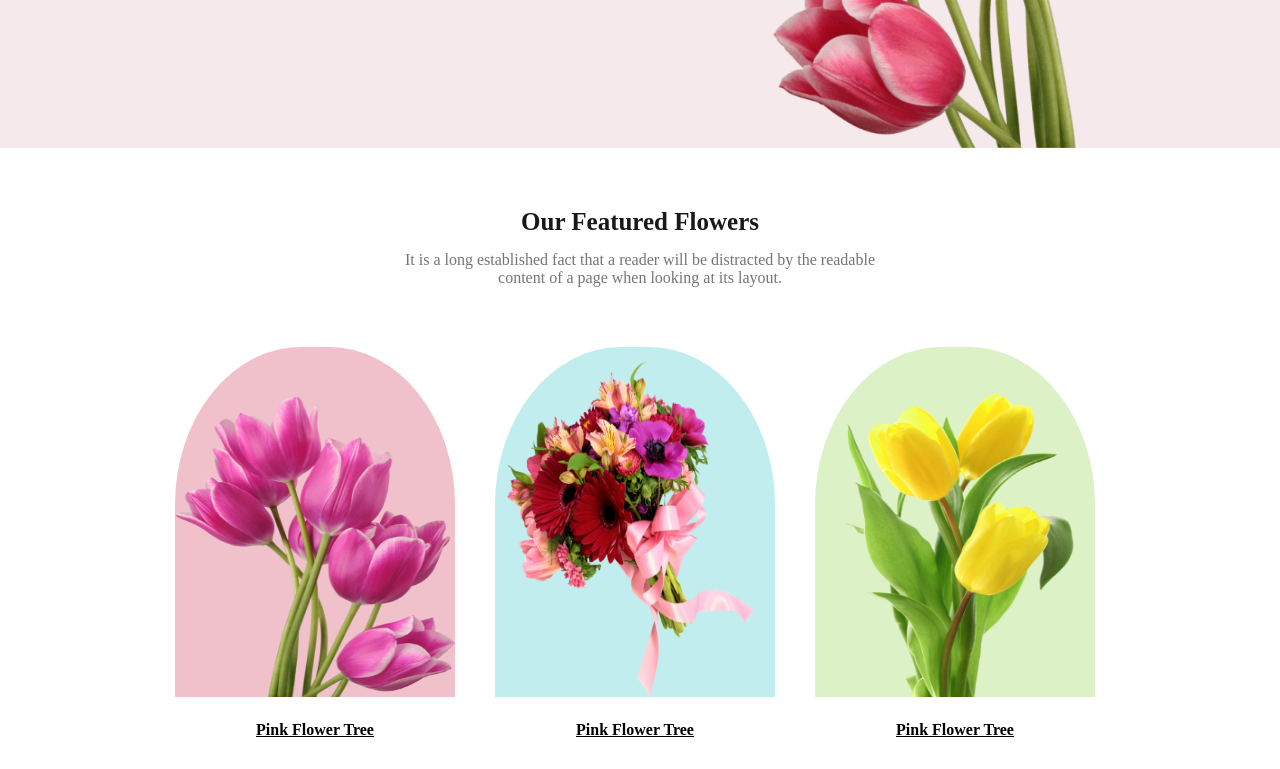
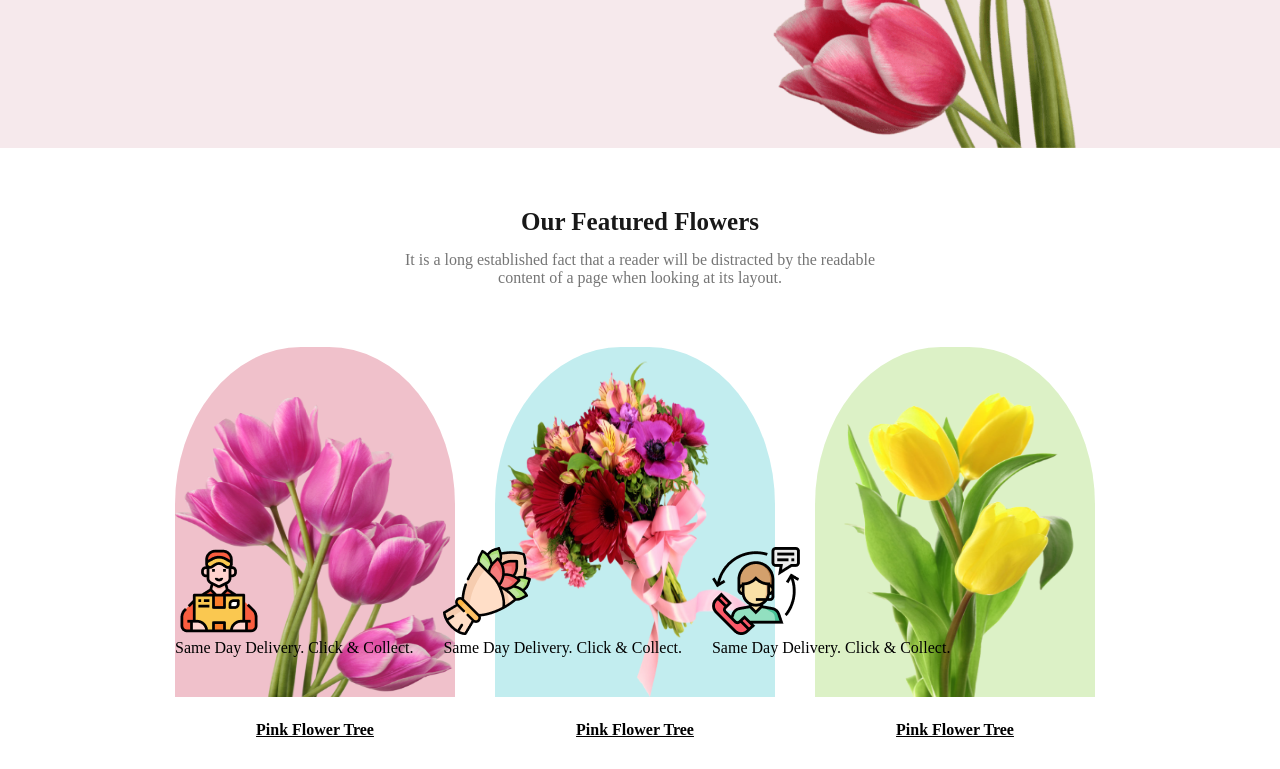
Before and after one commit to Aporna16/flower-shop, a plain HTML site: page index.html in a window 1280 px wide. Shown: the part 512-1281 px from the top of the page. Drawn offline with Linux system fonts and the light colour scheme.

Commit message:
part2 push

```diff
--- a/index.html
+++ b/index.html
@@ -10,7 +10,6 @@
 
 <body>
     <!-- Banner part -->
-
     <header>
         <div class="banner">
             <div class="banner-content">
@@ -29,23 +28,38 @@
             <h3 class="section-title">Our Featured Flowers</h3>
             <p class="section-description">It is a long established fact that a reader will be distracted by the
                 readable <br> content of a page when looking at its layout.</p>
-             <div class="feature-container">
+            <div class="feature-container">
                 <!-- .skill*4>img+h3.skill-title+p.skill-description -->
                 <div class="feature">
                     <img class="feature-img1" src="images/pngwing 6.png" alt="">
-                     <h3 class="feature-title">Pink Flower Tree</h3>
+                    <h3 class="feature-title">Pink Flower Tree</h3>
                 </div>
                 <div class="feature">
                     <img class="feature-img2" src="images/pngwing 5.png" alt="">
-                     <h3 class="feature-title">Pink Flower Tree</h3>
+                    <h3 class="feature-title">Pink Flower Tree</h3>
                 </div>
                 <div class="feature">
                     <img class="feature-img3" src="images/pngwing 7.png" alt="">
-                     <h3 class="feature-title">Pink Flower Tree</h3>
+                    <h3 class="feature-title">Pink Flower Tree</h3>
                 </div>
-             </div>
+            </div>
         </section>
-
+        <section>
+            <div class="part-2-container">
+                <div>
+                    <img src="images/Group 57.png" alt="" srcset="">
+                    <p>Same Day Delivery. Click & Collect.</p>
+                </div>
+                <div>
+                    <img src="images/Group 58.png" alt="" srcset="">
+                    <p>Same Day Delivery. Click & Collect.</p>
+                </div>
+                <div>
+                    <img src="images/Group 59.png" alt="" srcset="">
+                    <p>Same Day Delivery. Click & Collect.</p>
+                </div>
+            </div>
+        </section>
     </main>
 </body>
 
--- a/styles/style.css
+++ b/styles/style.css
@@ -65,19 +65,18 @@ main {
     margin: 0 auto;
 }
 
-main section {
+.features {
     margin-top: 60px;
+}
 
-}
-.features{
-    margin: 60px 0;
-}
 .feature-container {
     display: flex;
-   gap: 40px;
-   height: 100px;
+    gap: 40px;
+    height: 100px;
+    margin-bottom: 100px;
 }
-.feature-img1{
+
+.feature-img1 {
     background-color: #f0c1cb;
     height: 300px;
     width: 280px;
@@ -85,7 +84,8 @@ main section {
     border-top-right-radius: 45%;
     border-top-left-radius: 45%;
 }
-.feature-img2{
+
+.feature-img2 {
     background-color: #c2edef;
     height: 340px;
     width: 280px;
@@ -93,7 +93,8 @@ main section {
     border-top-right-radius: 45%;
     border-top-left-radius: 45%;
 }
-.feature-img3{
+
+.feature-img3 {
     background-color: #dcf1c6;
     height: 340px;
     padding-top: 10px;
@@ -101,7 +102,8 @@ main section {
     border-top-right-radius: 45%;
     border-top-left-radius: 45%;
 }
-.feature-title{
+
+.feature-title {
     font-size: 16px;
     text-align: center;
     text-decoration: underline;
@@ -109,6 +111,7 @@ main section {
     padding-bottom: 30px;
 }
 
-.part2{
-    margin-top: 60px;
+.part-2-container{
+    display: flex;
+    gap: 30px;
 }
```
